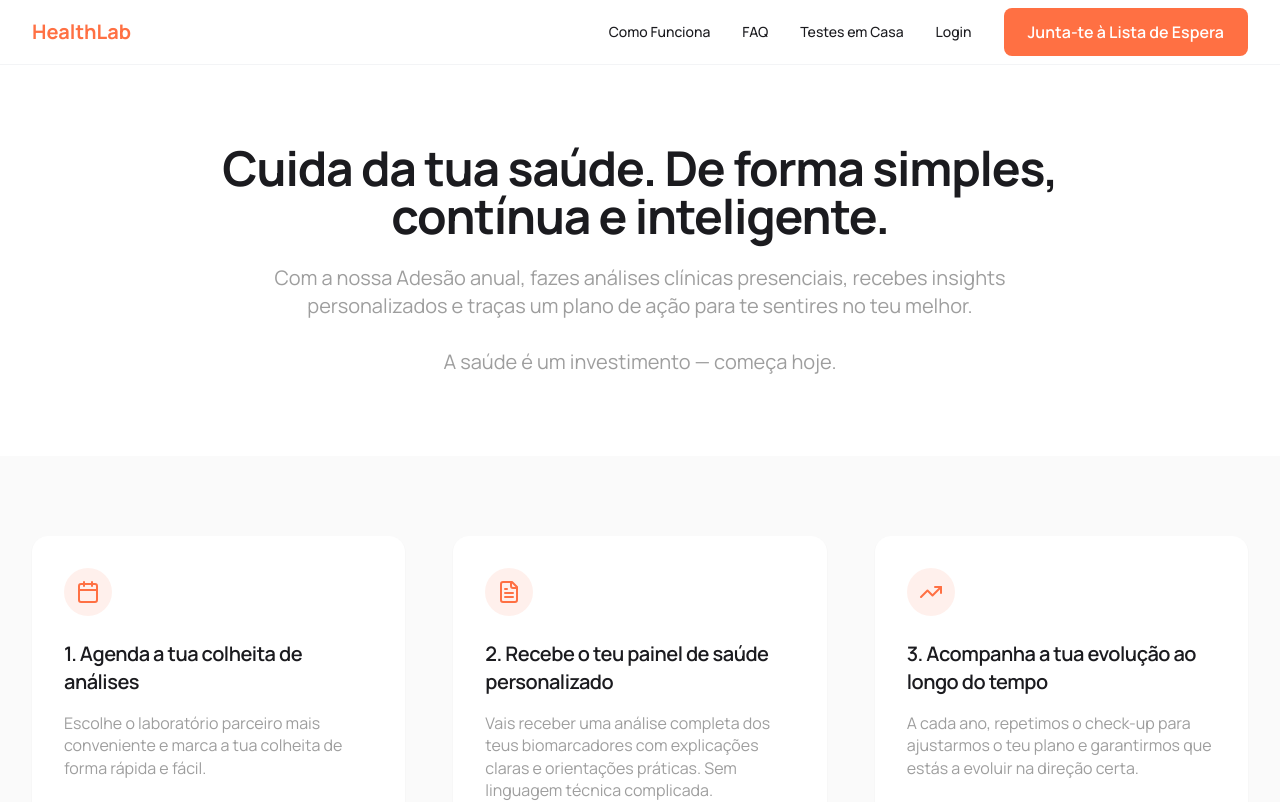
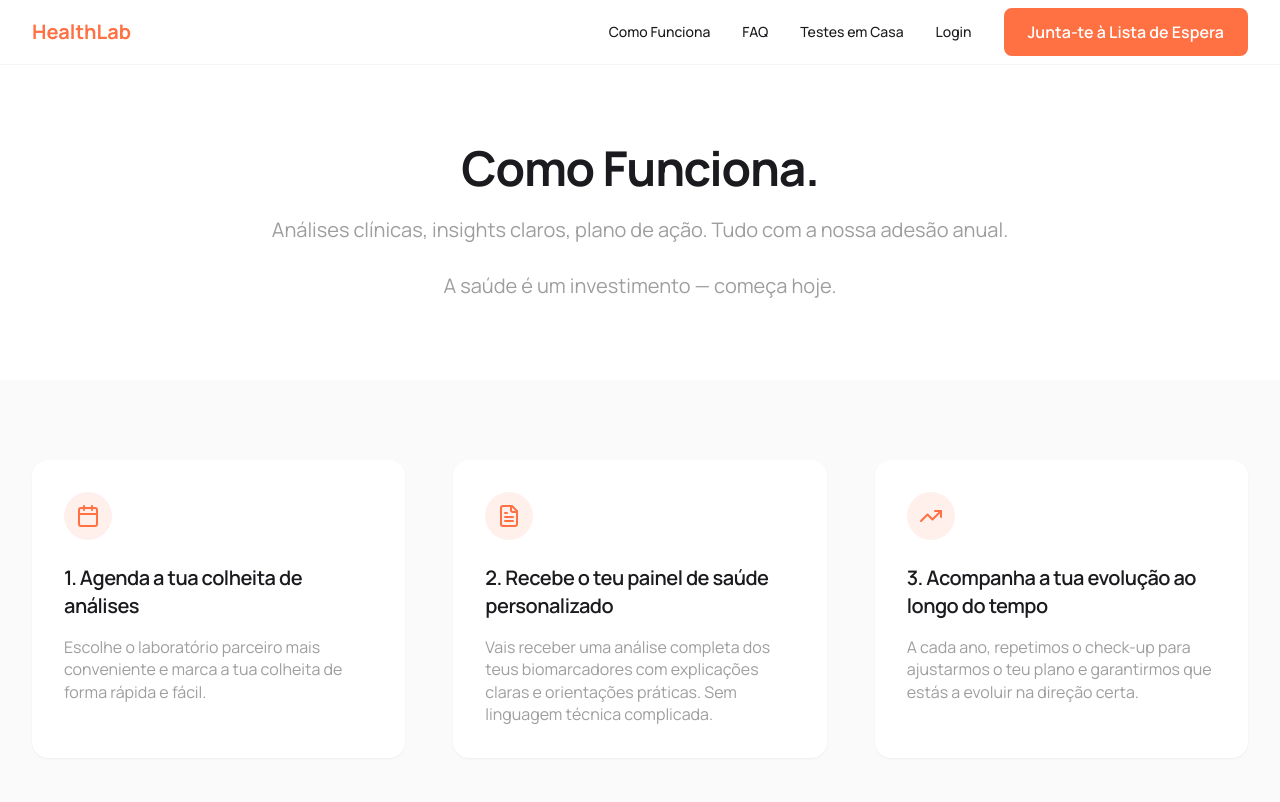
Before and after one commit to RuidosS/vita-check-hub, a React (Vite) app: page /como-funciona in a window 1280 px wide. Shown: the top 802 px of the page. Built offline with nearby package versions, Linux system fonts and the light colour scheme.

Commit message:
Code edited in Lovable Code Editor
Edited UI in Lovable

```diff
--- a/src/pages/ComoFuncionaAnual.tsx
+++ b/src/pages/ComoFuncionaAnual.tsx
@@ -14,10 +14,10 @@ const ComoFuncionaAnual = () => {
         <section className="py-20 bg-white">
           <div className="container-custom">
             <h1 className="text-4xl md:text-5xl font-bold text-center max-w-4xl mx-auto mb-6">
-              Cuida da tua saúde. De forma simples, contínua e inteligente.
+              Como Funciona.
             </h1>
             <p className="text-lg md:text-xl text-muted-foreground text-center max-w-3xl mx-auto">
-              Com a nossa Adesão anual, fazes análises clínicas presenciais, recebes insights personalizados e traças um plano de ação para te sentires no teu melhor.
+              Análises clínicas, insights claros, plano de ação. Tudo com a nossa adesão anual.
               <br /><br />
               A saúde é um investimento — começa hoje.
             </p>
```
